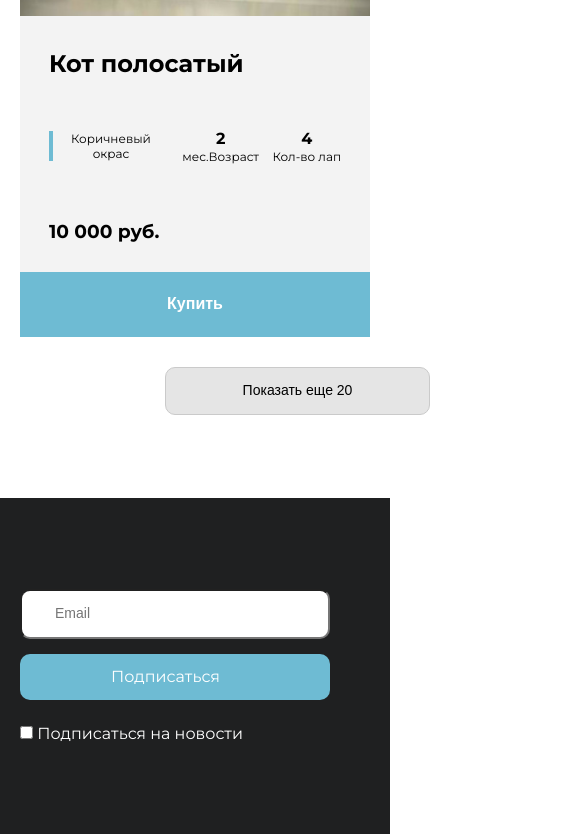
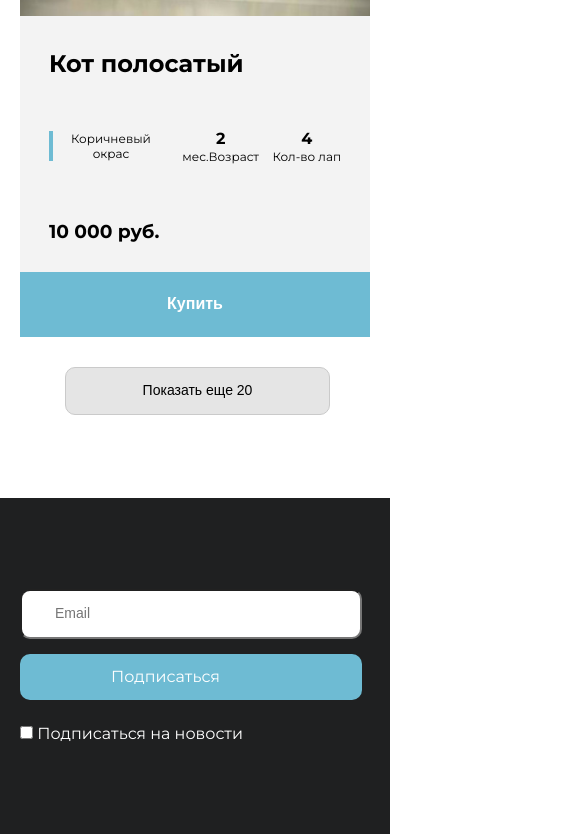
Before and after one commit to Gulnaz-dubai/task1, a plain HTML site: page index.html in a window 390 px wide. Shown: the part 3527-4361 px from the top of the page, 575 px wide, since content can reach past the window. Drawn offline with Linux system fonts and the light colour scheme.

Commit message:
update media for 768px

```diff
--- a/css/media.css
+++ b/css/media.css
@@ -71,7 +71,7 @@
        width: 100%;
    }
    .button{
-       display: inline-block;
+       text-align: center;
    }
    .more{
        width: 265px;
@@ -91,7 +91,7 @@
     }
     .more {
 
-        margin: 0 107px auto;
+
     }
     .input-type{
         width: 310px;
@@ -129,21 +129,22 @@
     }
     .forms-box{
         flex-direction: column;
+
     }
     .input-type{
-        width: 310px;
+        width: 342px;
         height: 50px;
         margin-bottom: 15px;
     }
     .sign-btn{
         margin-left: 0;
-        width: 310px;
+        width: 342px;
         height: 46px;
         padding: 13px 91px 26px;
     }
     .more {
 
-        margin: 0 107px auto;
+
     }
     footer .container{
        display: block;
```
